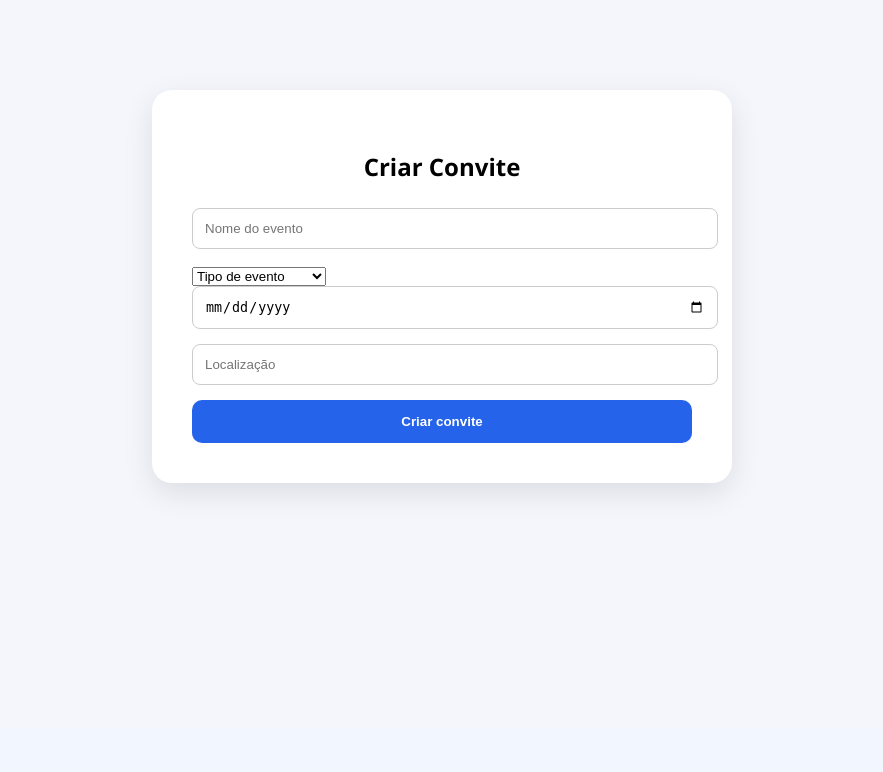
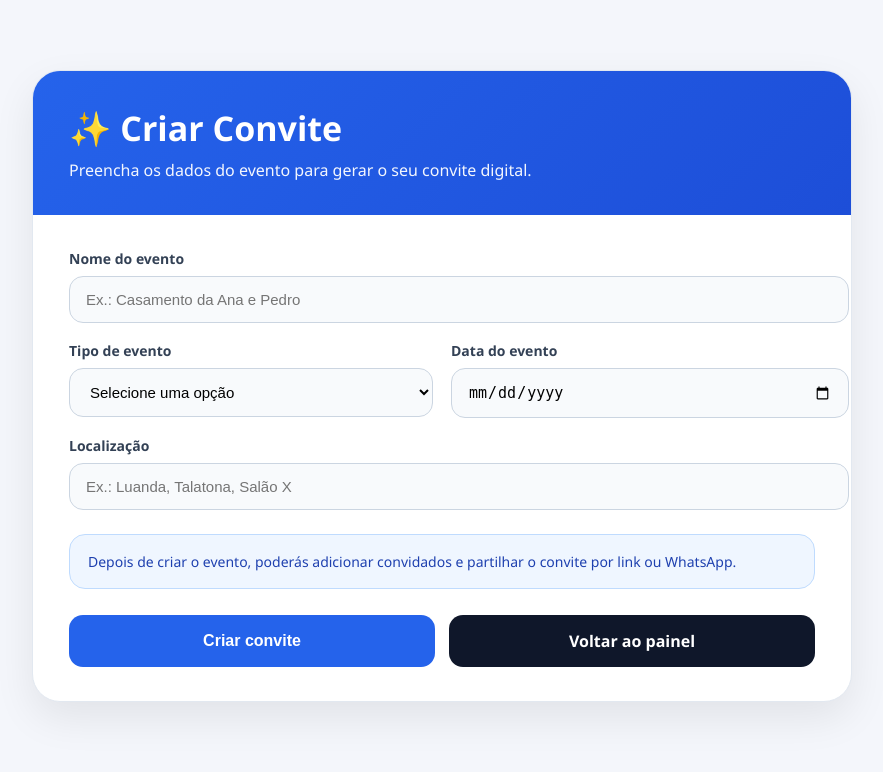
Before and after one commit to 9free13-sys/invitation-app, a Django app: page /create/ in a window 1280 px wide. Shown: the part 71-843 px from the top of the page, without its empty margins (198-1081 px from the left). Before the commit the page ends 568 px from the top, so only its background shows below. Run offline with Django 5.2, Linux system fonts and the light colour scheme.

Commit message:
melhorar criar convite

```diff
--- a/templates/create_invite.html
+++ b/templates/create_invite.html
@@ -4,68 +4,204 @@
 
 {% block content %}
 <style>
-    .form-wrapper {
-        max-width: 500px;
-        margin: 60px auto;
-        background: white;
-        padding: 40px;
-        border-radius: 20px;
-        box-shadow: 0 10px 30px rgba(0,0,0,0.1);
+    .form-page {
+        max-width: 820px;
+        margin: 40px auto;
     }
 
-    h2 {
-        text-align: center;
-        margin-bottom: 25px;
+    .form-card {
+        background: white;
+        border-radius: 28px;
+        box-shadow: 0 16px 40px rgba(0,0,0,0.08);
+        overflow: hidden;
+        border: 1px solid #e2e8f0;
     }
 
-    input {
-        width: 100%;
-        padding: 12px;
-        margin-bottom: 15px;
-        border-radius: 8px;
-        border: 1px solid #ccc;
+    .form-header {
+        background: linear-gradient(135deg, #2563eb, #1d4ed8);
+        color: white;
+        padding: 34px 36px;
     }
 
-    button {
+    .form-header h1 {
+        margin: 0 0 8px 0;
+        font-size: 34px;
+    }
+
+    .form-header p {
+        margin: 0;
+        font-size: 16px;
+        opacity: 0.95;
+    }
+
+    .form-body {
+        padding: 34px 36px;
+    }
+
+    .form-grid {
+        display: grid;
+        grid-template-columns: 1fr 1fr;
+        gap: 18px;
+    }
+
+    .form-group {
+        display: flex;
+        flex-direction: column;
+    }
+
+    .form-group.full {
+        grid-column: 1 / -1;
+    }
+
+    .form-group label {
+        font-size: 14px;
+        font-weight: 700;
+        color: #334155;
+        margin-bottom: 8px;
+    }
+
+    .form-group input,
+    .form-group select {
         width: 100%;
-        padding: 14px;
+        padding: 14px 16px;
+        border: 1px solid #cbd5e1;
+        border-radius: 14px;
+        font-size: 15px;
+        background: #f8fafc;
+        outline: none;
+        transition: 0.2s ease;
+    }
+
+    .form-group input:focus,
+    .form-group select:focus {
+        border-color: #2563eb;
+        background: white;
+        box-shadow: 0 0 0 4px rgba(37,99,235,0.10);
+    }
+
+    .helper-box {
+        margin-top: 24px;
+        background: #eff6ff;
+        border: 1px solid #bfdbfe;
+        color: #1e40af;
+        border-radius: 16px;
+        padding: 16px 18px;
+        font-size: 14px;
+        line-height: 1.5;
+    }
+
+    .actions {
+        margin-top: 26px;
+        display: flex;
+        gap: 14px;
+        flex-wrap: wrap;
+    }
+
+    .submit-btn {
+        flex: 1;
+        min-width: 220px;
         background: #2563eb;
         color: white;
         border: none;
-        border-radius: 10px;
-        font-weight: bold;
+        padding: 15px 18px;
+        border-radius: 14px;
+        font-weight: 700;
+        font-size: 16px;
         cursor: pointer;
+        transition: 0.2s ease;
+    }
 
+    .submit-btn:hover {
+        background: #1d4ed8;
+        transform: translateY(-1px);
+    }
 
-    select {
-        width: 100%;
-        padding: 12px;
-        margin-bottom: 15px;
-        border-radius: 8px;
-        border: 1px solid #ccc;
+    .back-link {
+        flex: 1;
+        min-width: 220px;
+        text-align: center;
+        text-decoration: none;
+        background: #0f172a;
+        color: white;
+        padding: 15px 18px;
+        border-radius: 14px;
+        font-weight: 700;
+        transition: 0.2s ease;
+    }
+
+    .back-link:hover {
+        opacity: 0.95;
+        transform: translateY(-1px);
+    }
+
+    @media (max-width: 700px) {
+        .form-header,
+        .form-body {
+            padding: 24px 20px;
+        }
+
+        .form-grid {
+            grid-template-columns: 1fr;
+        }
+
+        .form-group.full {
+            grid-column: auto;
+        }
+
+        .form-header h1 {
+            font-size: 28px;
         }
     }
 </style>
 
-<div class="form-wrapper">
-    <h2>Criar Convite</h2>
+<div class="form-page">
+    <div class="form-card">
+        <div class="form-header">
+            <h1>✨ Criar Convite</h1>
+            <p>Preencha os dados do evento para gerar o seu convite digital.</p>
+        </div>
 
+        <div class="form-body">
             <form method="POST">
                 {% csrf_token %}
 
-    <input type="text" name="event_name" placeholder="Nome do evento" required>
+                <div class="form-grid">
+                    <div class="form-group full">
+                        <label for="event_name">Nome do evento</label>
+                        <input type="text" id="event_name" name="event_name" placeholder="Ex.: Casamento da Ana e Pedro" required>
+                    </div>
 
-    <select name="event_type" required>
-    <option value="">Tipo de evento</option>
+                    <div class="form-group">
+                        <label for="event_type">Tipo de evento</label>
+                        <select id="event_type" name="event_type" required>
+                            <option value="">Selecione uma opção</option>
                             {% for value, label in event_types %}
                                 <option value="{{ value }}">{{ label }}</option>
                             {% endfor %}
                         </select>
-    <input type="date" name="event_date" required>
+                    </div>
 
-    <input type="text" name="location" placeholder="Localização" required>
+                    <div class="form-group">
+                        <label for="event_date">Data do evento</label>
+                        <input type="date" id="event_date" name="event_date" required>
+                    </div>
 
-    <button type="submit">Criar convite</button>
+                    <div class="form-group full">
+                        <label for="location">Localização</label>
+                        <input type="text" id="location" name="location" placeholder="Ex.: Luanda, Talatona, Salão X" required>
+                    </div>
+                </div>
+
+                <div class="helper-box">
+                    Depois de criar o evento, poderás adicionar convidados e partilhar o convite por link ou WhatsApp.
+                </div>
+
+                <div class="actions">
+                    <button type="submit" class="submit-btn">Criar convite</button>
+                    <a href="/" class="back-link">Voltar ao painel</a>
+                </div>
             </form>
         </div>
+    </div>
+</div>
 {% endblock %}
```
Also changed, not shown: guests/templates/guests/guest_list.html (+29 -4 lines). Lines whose indentation alone changed are shown as unchanged.
